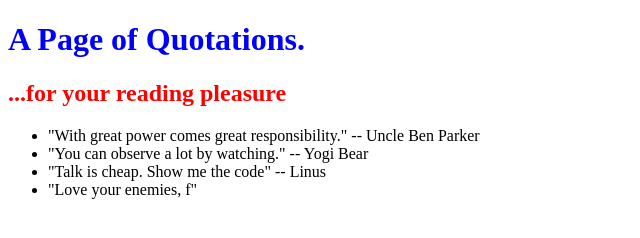
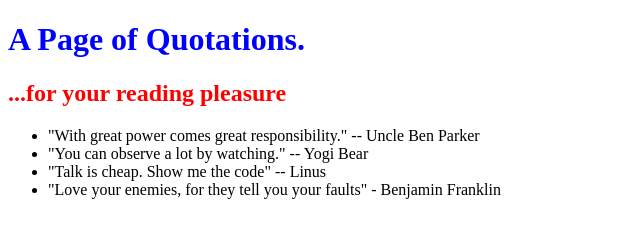
Before and after one commit to FWSAP/0main_openSAP_repo, a plain HTML site: page index.html in a window 1280 px wide. Shown: the whole page, without its empty margins (0-640 px from the left). Drawn offline with Linux system fonts and the light colour scheme.

Commit message:
BF commit two

```diff
--- a/index.html
+++ b/index.html
@@ -12,7 +12,7 @@
 			<li>"With great power comes great responsibility." -- Uncle Ben Parker</li>
 			<li>"You can observe a lot by watching." -- Yogi Bear</li>
 			<li>"Talk is cheap. Show me the code" -- Linus </li>
-			<li>"Love your enemies, f"</li>
+			<li>"Love your enemies, for they tell you your faults" - Benjamin Franklin</li>
 		</ul>
 	</body>
 </html>
```
